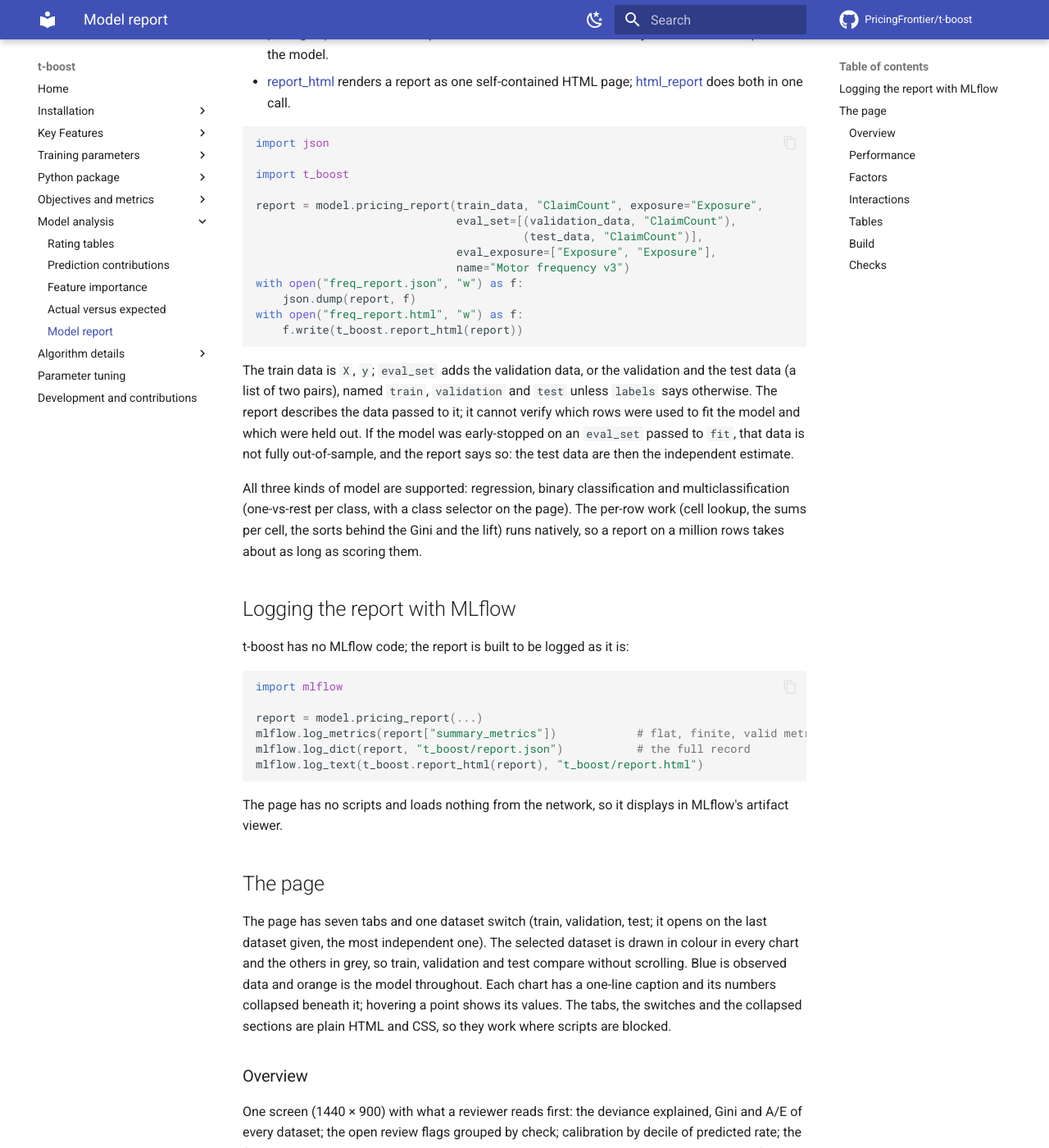
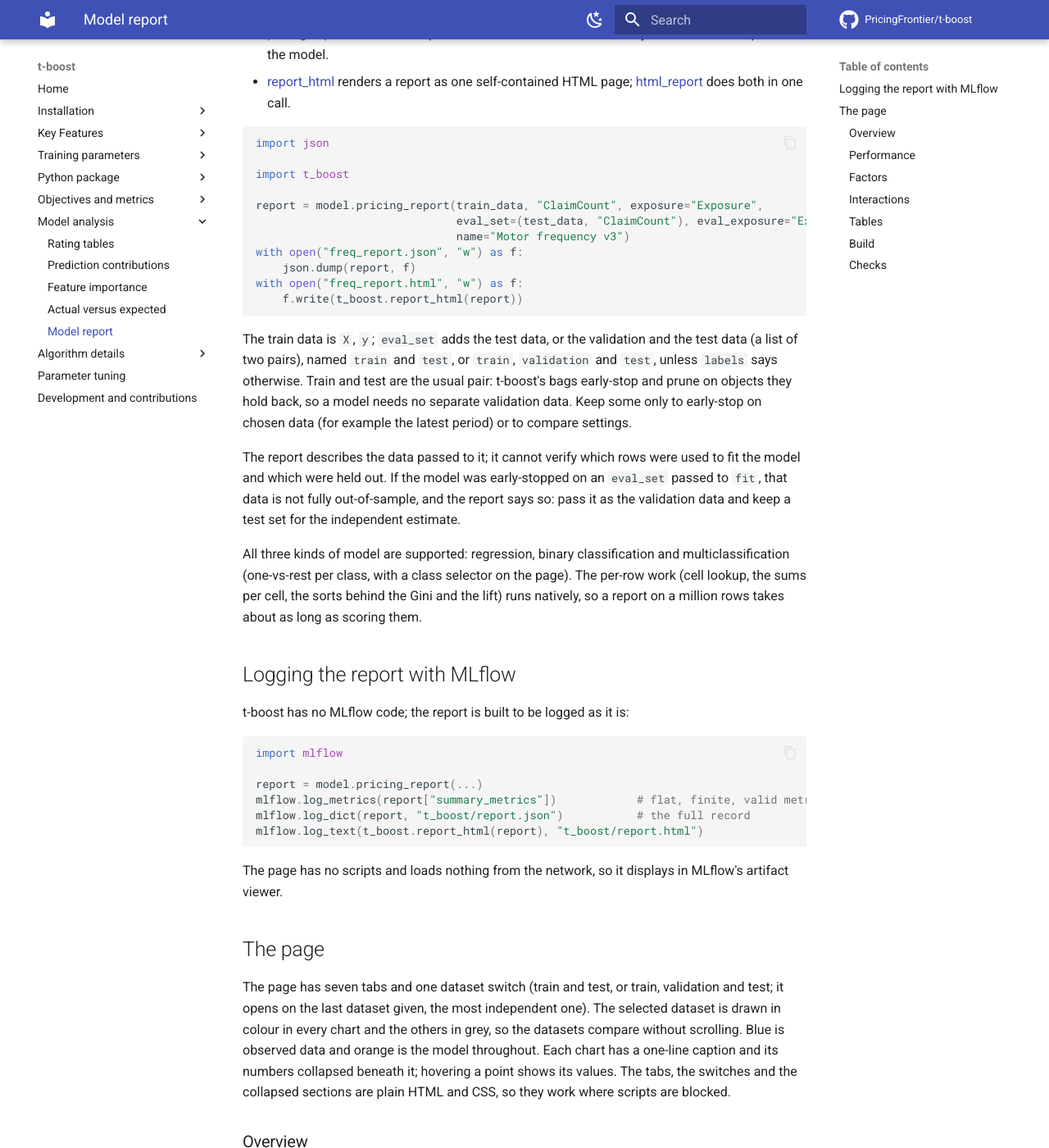
Before and after one commit to PricingFrontier/t-boost, an MkDocs documentation site: the page built from docs/model-analysis/model-report.md, in a window 1280 px wide and 1400 px high, scrolled down 270 px. Shown: the whole window at 82% size. Built offline with MkDocs 1.6.1 and Material for MkDocs 9.7.7, drawn with Linux system fonts in a browser that asks for light colours; comment, search, counter and statistics services are not loaded; some of the changed text lies outside the part shown.

Commit message:
Report: train and test by default; say when graduation is declined
t-boost's bags early-stop on rows each holds back and prune on their
out-of-bag rows, so a model needs no separate validation data. On
freMTPL2, fitting on 80% with the bags' own early stopping beat 60% plus
a 20% eval_set by 0.12% of test deviance (two seeds).

- One eval pair is the test data: labels default by count to
  ("train", "test") or ("train", "validation", "test"), the second of
  two datasets is held to ae_test, and summary_metrics keys for it
  become test_* (were validation_*). Explicit labels still override.
- The "no test data" note is gone. A fit that early-stopped on an
  eval_set gets an info note naming the dataset that may be that data.
- train_gap and the one-dataset note no longer assume validation data.
- Graduation keeps smoothed tables only if the training deviance rises
  by at most 1%; the docs said there was no accuracy gate. A fixed
  graduation_alpha it declines now warns at fit, is INERT in
  binding_report_ (check_bindings raises, the report shows a warning),
  graduation_validation_ keeps the reason under "rejected", and the
  report notes a declined GCV graduation.
- Docs: the report pages and examples use train and test; graduation
  describes the 1% training-deviance check.

Co-Authored-By: Claude Opus 5.5 <noreply@anthropic.com>
Claude-Session: https://claude.ai/code/session_01SeXJ8VzrVF2Ly32arK9aoy

````diff
--- a/docs/model-analysis/model-report.md
+++ b/docs/model-analysis/model-report.md
@@ -1,7 +1,7 @@
 # Model report
 
-The model report gathers, for one model and its train, validation and test data, what a reviewer needs to decide
-whether the model is ready for production: how well it fits in and out of sample, how it is
+The model report gathers, for one model and its train and test data, what a reviewer needs to
+decide whether the model is ready for production: how well it fits in and out of sample, how it is
 built, how the pruning chose its tables, every rating factor, the drift between the datasets
 and a list of review flags.
 
@@ -16,9 +16,7 @@ import json
 import t_boost
 
 report = model.pricing_report(train_data, "ClaimCount", exposure="Exposure",
-                              eval_set=[(validation_data, "ClaimCount"),
-                                        (test_data, "ClaimCount")],
-                              eval_exposure=["Exposure", "Exposure"],
+                              eval_set=(test_data, "ClaimCount"), eval_exposure="Exposure",
                               name="Motor frequency v3")
 with open("freq_report.json", "w") as f:
     json.dump(report, f)
@@ -26,12 +24,16 @@ with open("freq_report.html", "w") as f:
     f.write(t_boost.report_html(report))
 ```
 
-The train data is `X`, `y`; `eval_set` adds the validation data, or the validation and the test
-data (a list of two pairs), named `train`, `validation` and `test` unless `labels` says
-otherwise. The report describes the data passed to it; it cannot verify which rows were used to
-fit the model and which were held out. If the model was early-stopped on an `eval_set` passed to
-`fit`, that data is not fully out-of-sample, and the report says so: the test data are then the
-independent estimate.
+The train data is `X`, `y`; `eval_set` adds the test data, or the validation and the test data
+(a list of two pairs), named `train` and `test`, or `train`, `validation` and `test`, unless
+`labels` says otherwise. Train and test are the usual pair: t-boost's bags early-stop and prune
+on objects they hold back, so a model needs no separate validation data. Keep some only to
+early-stop on chosen data (for example the latest period) or to compare settings.
+
+The report describes the data passed to it; it cannot verify which rows were used to fit the
+model and which were held out. If the model was early-stopped on an `eval_set` passed to `fit`,
+that data is not fully out-of-sample, and the report says so: pass it as the validation data and
+keep a test set for the independent estimate.
 
 All three kinds of model are supported: regression, binary classification and
 multiclassification (one-vs-rest per class, with a class selector on the page). The per-row work
@@ -56,9 +58,9 @@ viewer.
 
 ## The page {#sections}
 
-The page has seven tabs and one dataset switch (train, validation, test; it opens on the last
-dataset given, the most independent one). The selected dataset is drawn in colour in every chart
-and the others in grey, so train, validation and test compare without scrolling. Blue is
+The page has seven tabs and one dataset switch (train and test, or train, validation and test;
+it opens on the last dataset given, the most independent one). The selected dataset is drawn in
+colour in every chart and the others in grey, so the datasets compare without scrolling. Blue is
 observed data and orange is the model throughout. Each chart has a one-line caption and its
 numbers collapsed beneath it; hovering a point shows its values. The tabs, the switches and the
 collapsed sections are plain HTML and CSS, so they work where scripts are blocked.
@@ -164,10 +166,12 @@ verdict. The thresholds are set with the `thresholds` parameter of `pricing_repo
 team can apply its own:
 
 - the overall A/E of each dataset (`ae_train`, `ae_validation`, `ae_test`);
-- whether the validation and test deviance explained is positive (the model beats a constant);
-- the drop in deviance explained from train to validation and to test (`train_gap`);
-- which out-of-sample data the report has (no validation, no test, or validation data that
-  drove early stopping);
+- whether the deviance explained on each later dataset is positive (the model beats a constant);
+- the drop in deviance explained from train to each later dataset (`train_gap`);
+- whether the report has out-of-sample data at all, and whether the fit early-stopped on an
+  `eval_set` (if that is one of the datasets, its metrics are not fully out-of-sample);
+- whether graduation, the smoothing of the tables, was declined (see
+  [Graduation settings](../training-parameters/graduation.md));
 - whether any bag reached `n_trees` without [early stopping](../algorithm/early-stopping.md);
 - deciles of predicted rate whose A/E is off by more than `decile_ae` and at least `factor_z`
   standard deviations (with `factor_z` set to `None`, the tolerance alone);
````
Also changed, not shown: docs/_snippets/methods/html_report.md (+2 -4 lines), docs/_snippets/methods/pricing_report.md (+17 -15 lines), docs/algorithm/readable-tables.md (+2 -1 lines), docs/training-parameters/graduation.md (+8 -1 lines), specs/roadmap/html-report.md (+14 -0 lines), 4 other files.
